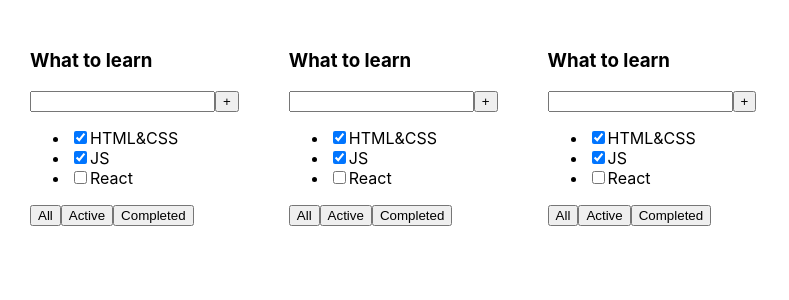
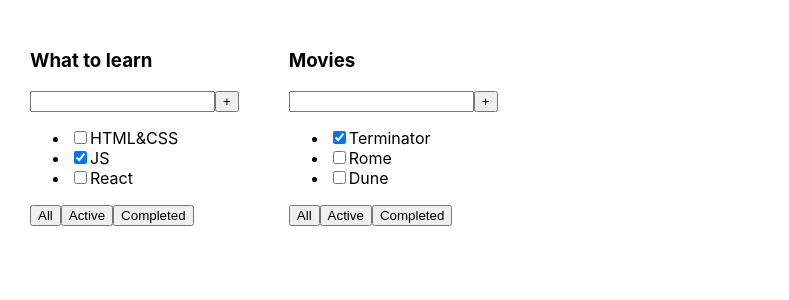
Before and after one commit to naumyshev/ToDoDym, a React (Create React App) app: page / in a window 1280 px wide. Shown: the top 300 px of the page, without its empty margins (0-789 px from the left). Built offline with nearby package versions, Linux system fonts and the light colour scheme.

Commit message:
01 competed

```diff
--- a/src/App.tsx
+++ b/src/App.tsx
@@ -1,14 +1,26 @@
 import React from 'react';
 import './App.css';
-import {Todolist} from "./Todolist";
+import {TaskType, Todolist} from "./Todolist";
 
 function App() {
 
+    const tasks1: Array<TaskType> = [
+        {id: 1, title: "HTML&CSS", isDone: false},
+        {id: 2, title: "JS", isDone: true},
+        {id: 3, title: "React", isDone: false}
+    ]
+
+    const tasks2: Array<TaskType> = [
+        {id: 1, title: "Terminator", isDone: true},
+        {id: 2, title: "Rome", isDone: false},
+        {id: 3, title: "Dune", isDone: false}
+    ]
+
     return (
         <div className="App">
-            <Todolist/>
-            <Todolist/>
-            <Todolist/>
+            <Todolist title={"What to learn"} tasks={tasks1} />
+            <Todolist title={"Movies"} tasks={tasks2}/>
+
         </div>
     );
 }
--- a/src/Todolist.tsx
+++ b/src/Todolist.tsx
@@ -1,18 +1,29 @@
 import React from "react";
 
-export const Todolist = () => {
+export type TaskType = {
+    id: number
+    title: string
+    isDone: boolean
+}
+
+type PropsType = {
+    title: string
+    tasks: Array<TaskType>
+}
+
+export const Todolist = (props: PropsType) => {
 
     return (
         <div>
-            <h3>What to learn</h3>
+            <h3>{props.title}</h3>
             <div>
                 <input type="text"/>
                 <button>+</button>
             </div>
             <ul>
-                <li><input type="checkbox" checked={true}/><span>HTML&CSS</span></li>
-                <li><input type="checkbox" checked={true}/><span>JS</span></li>
-                <li><input type="checkbox" checked={false}/><span>React</span></li>
+                <li><input type="checkbox" checked={props.tasks[0].isDone}/><span>{props.tasks[0].title}</span></li>
+                <li><input type="checkbox" checked={props.tasks[1].isDone}/><span>{props.tasks[1].title}</span></li>
+                <li><input type="checkbox" checked={props.tasks[2].isDone}/><span>{props.tasks[2].title}</span></li>
             </ul>
             <div>
                 <button>All</button>
```
